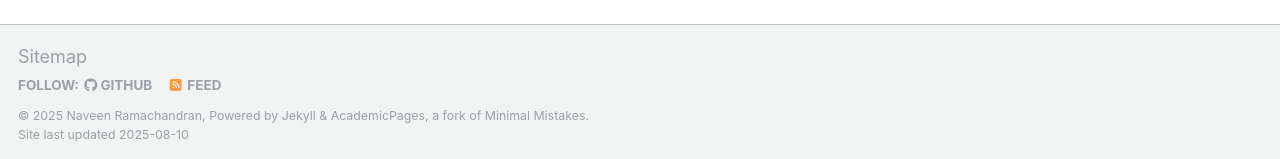
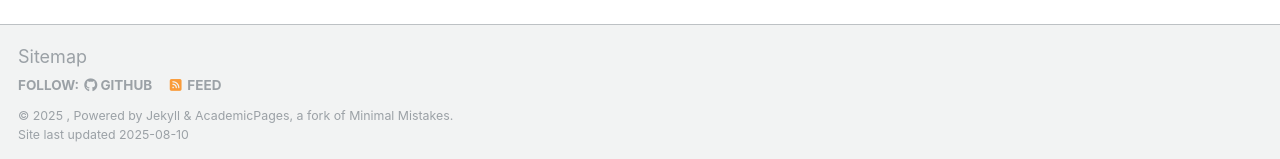
Before and after one commit to praramb/praramb.github.io, a Jekyll site: the page built from _pages/about.md, in a window 1280 px wide and 900 px high, scrolled down 2880 px. Shown: the part 738-897 px from the top of the window. Built offline with Jekyll 4.4.1, drawn with Linux system fonts in a browser that asks for light colours; some web fonts are replaced; a script that is not in the unit is left out.

Commit message:
Update _config.yml

```diff
--- a/_config.yml
+++ b/_config.yml
@@ -11,7 +11,7 @@ locale                   : "en-US"
 site_theme               : "default"
 title                    : ""
 title_separator          : "-"
-name                     : &name "Naveen Ramachandran"
+name                     : &name
 description              : &description "personal description"
 url                      : https://academicpages.github.io # the base hostname & protocol for your site e.g. "https://[your GitHub username].github.io" or if you already have some other page hosted on Github then use "https://[your GitHub username].github.io/[Your Repo Name]"
 baseurl                  : "" # the subpath of your site, e.g. "/blog"
@@ -22,9 +22,8 @@ repository               : "academicpages/academicpages.github.io"
 #               Additional customization can be done by editing /_includes/author-profile.html
 author:
   # Biographic information
-  avatar           : "images/profile.png"
+  avatar           : "profile.png"
   name             : "Naveen Ramachandran"
-  pronouns         : # example
   bio              : "SAR Enthusiastic | Remote Sensing | Forestry | Disaster Management"
   location         : "Pasadena"
   employer         : "Jet Propulsion Laboratory"
```
